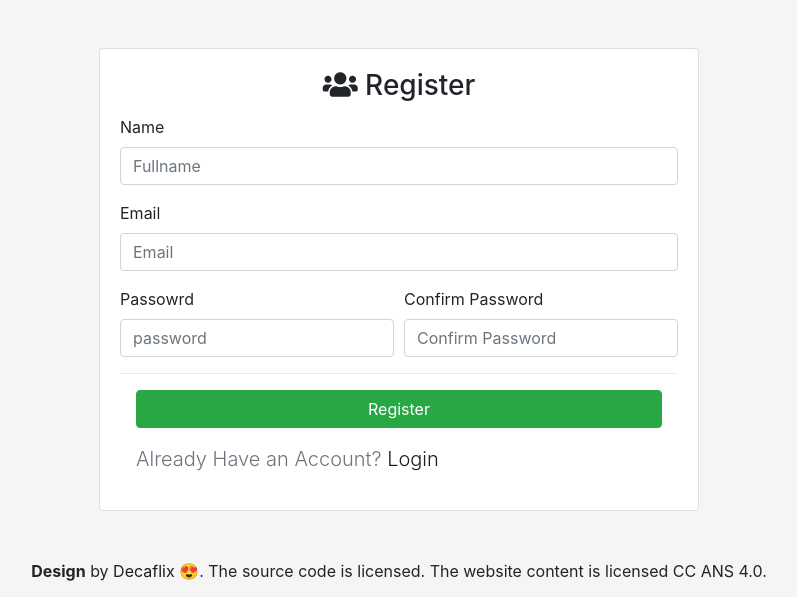
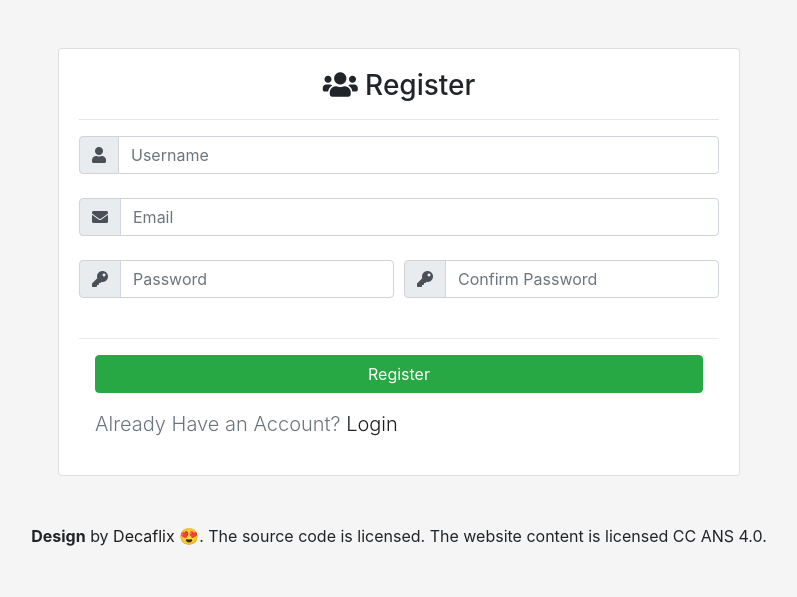
Before and after one commit to cranium44/DecaFlix, a Flask app: page /register in a window 1280 px wide. Shown: the part 65-662 px from the top of the page, without its empty margins (241-1038 px from the left). Run offline with Flask 2, Linux system fonts and the light colour scheme; some libraries are stand-ins or nearby versions.

Commit message:
Modified register.html

```diff
--- a/templates/register.html
+++ b/templates/register.html
@@ -14,32 +14,48 @@ Register
                     <div class="card-title">
                         <h3 class="text-center"><i class="fas fa-users"></i> Register</h3>
                     </div>
+                    <hr>
                     <div class="card-content">
                         <form action="/register" method="post">
 
-                            <div class="form-group">
-                                <label for="inputEmail4">Name</label>
-                                <input type="text" class="form-control" id="inputEmail4" name="name"
-                                    placeholder="Fullname">
-
+                            <div class="input-group mb-4">
+                                <div class="input-group-prepend">
+                                    <span class="input-group-text" id="basic-addon1"><i class="fas fa-user"></i></span>
+                                </div>
+                                <input type="text" class="form-control" name="username" placeholder="Username"
+                                    aria-label="Username" aria-describedby="basic-addon1">
                             </div>
-                            <div class="form-group">
-                                <label for="inputPassword4">Email</label>
-                                <input type="email" class="form-control" id="inputPassword4" name="email"
-                                    placeholder="Email">
+                            <div class="input-group mb-4">
+                                <div class="input-group-prepend">
+                                    <span class="input-group-text" id="basic-addon1"><i
+                                            class="fas fa-envelope"></i></span>
+                                </div>
+                                <input type="email" class="form-control" name="email" placeholder="Email"
+                                    aria-label="Email" aria-describedby="basic-addon1">
                             </div>
 
                             <div class="form-row">
                                 <div class="form-group col-md-6">
-                                    <label for="inputPassword4">Passowrd</label>
-                                    <input type="password" class="form-control" id="inputEmail4" name="password"
-                                        placeholder="password">
+                                    <div class="input-group mb-4">
+                                        <div class="input-group-prepend">
+                                            <span class="input-group-text" id="basic-addon1"><i
+                                                    class="fas fa-key"></i></span>
+                                        </div>
+                                        <input type="password" class="form-control" name="password"
+                                            placeholder="Password" aria-label="Password"
+                                            aria-describedby="basic-addon1">
+                                    </div>
 
                                 </div>
                                 <div class="form-group col-md-6">
-                                    <label for="inputPassword4">Confirm Password</label>
-                                    <input type="password" class="form-control" id="inputPassword4"
-                                        placeholder="Confirm Password">
+                                    <div class="input-group mb-4">
+                                        <div class="input-group-prepend">
+                                            <span class="input-group-text" id="basic-addon1"><i
+                                                    class="fas fa-key"></i></span>
+                                        </div>
+                                        <input type="password" class="form-control" placeholder="Confirm Password"
+                                            aria-label="Password" aria-describedby="basic-addon1">
+                                    </div>
                                 </div>
                             </div>
 
```
Also changed, not shown: static/style.css (+4 -7 lines).
